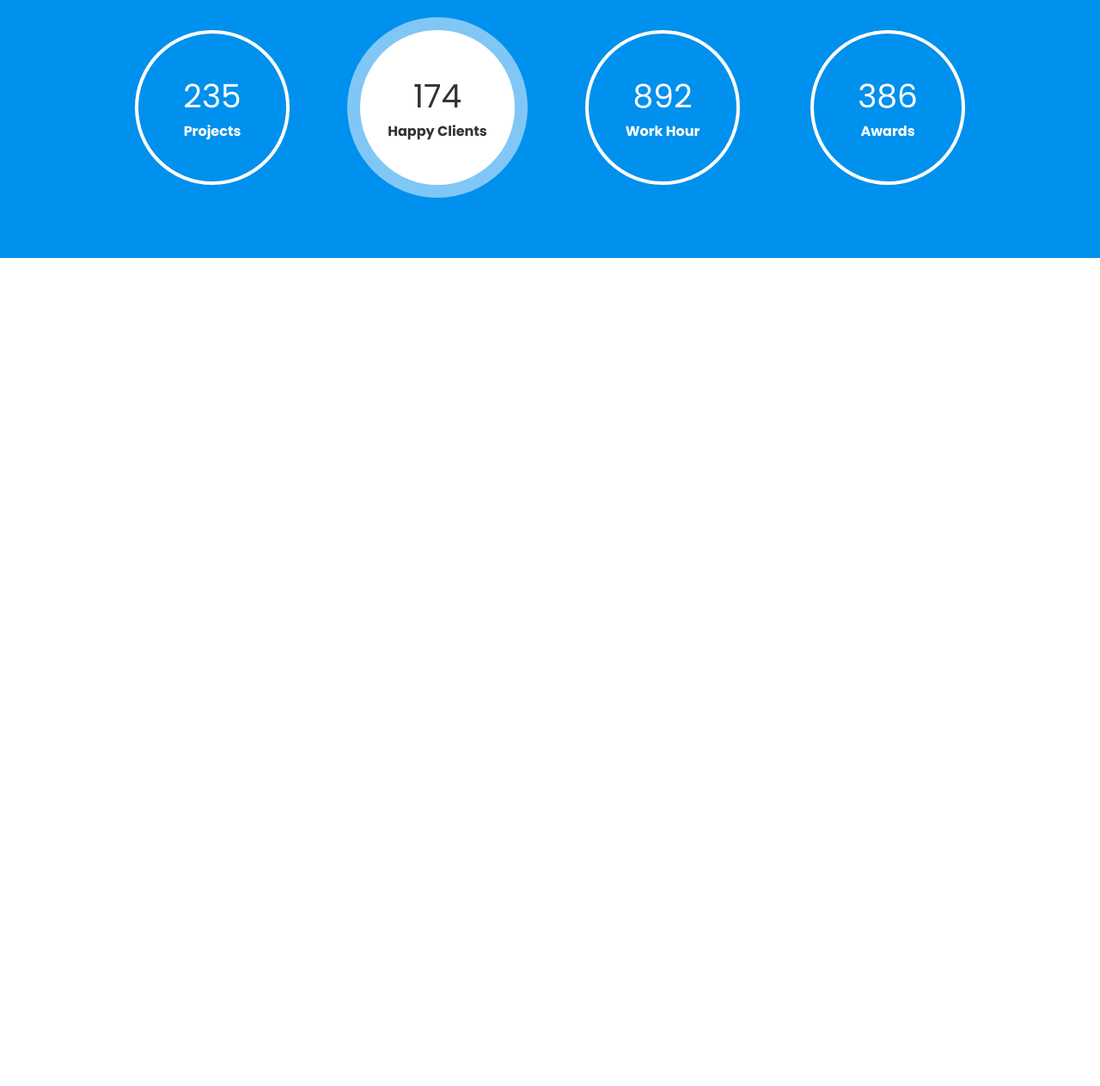
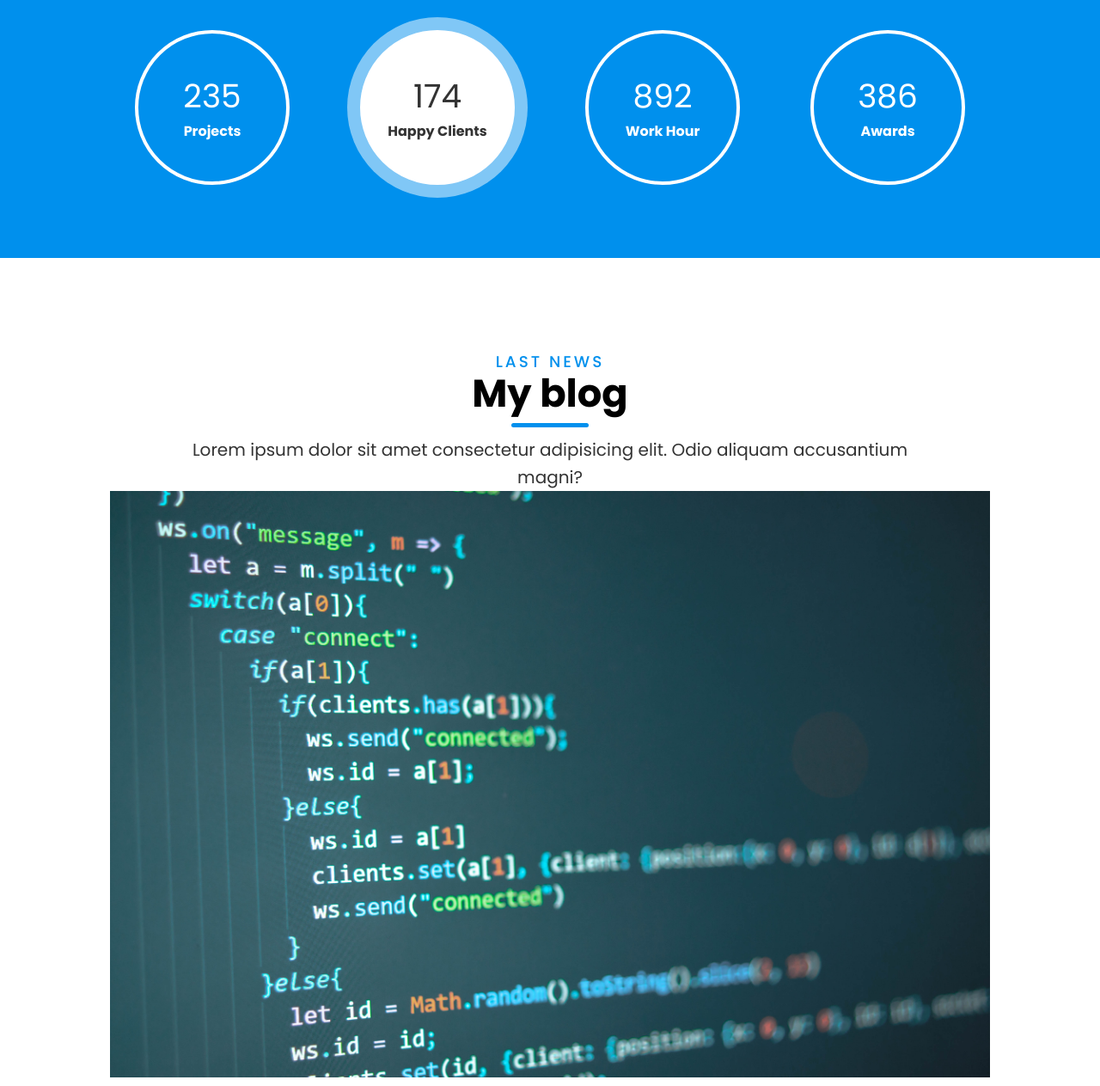
Before and after one commit to omegamputu/landingpage, a website: page index.html in a window 1280 px wide. Shown: the part 3819-5082 px from the top of the page at 86% size. Before the commit the page ends 4119 px from the top, so only its background shows below. Drawn offline with Linux system fonts and the light colour scheme; files whose address does not match are found by name.

```diff
--- a/index.html
+++ b/index.html
@@ -293,6 +293,26 @@
         </div>
       </section>
 
+      <section class="blog section">
+        <div class="container">
+          <div class="section-header">
+            <h3 class="title" data-title="Last News">My blog</h3>
+            <p class="text">
+              Lorem ipsum dolor sit amet consectetur adipisicing elit. Odio aliquam accusantium magni?
+            </p>
+          </div>
+          <div class="blog-wrapper">
+            <div class="blog-wrap">
+              <div class="blog-card">
+                <div class="blog-image">
+                  <img src="./img/five.jpg" alt="">
+                </div>
+              </div>
+            </div>
+          </div>
+        </div>
+      </section>
+
     </main>
 
     <!-- Optional JavaScript -->
--- a/package.json
+++ b/package.json
@@ -23,6 +23,7 @@
   },
   "dependencies": {
     "@fortawesome/fontawesome-free": "^5.15.4",
+    "bootstrap-icons": "^1.8.1",
     "express": "^4.17.2"
   }
 }
```
Also changed, not shown: 1 other file.
